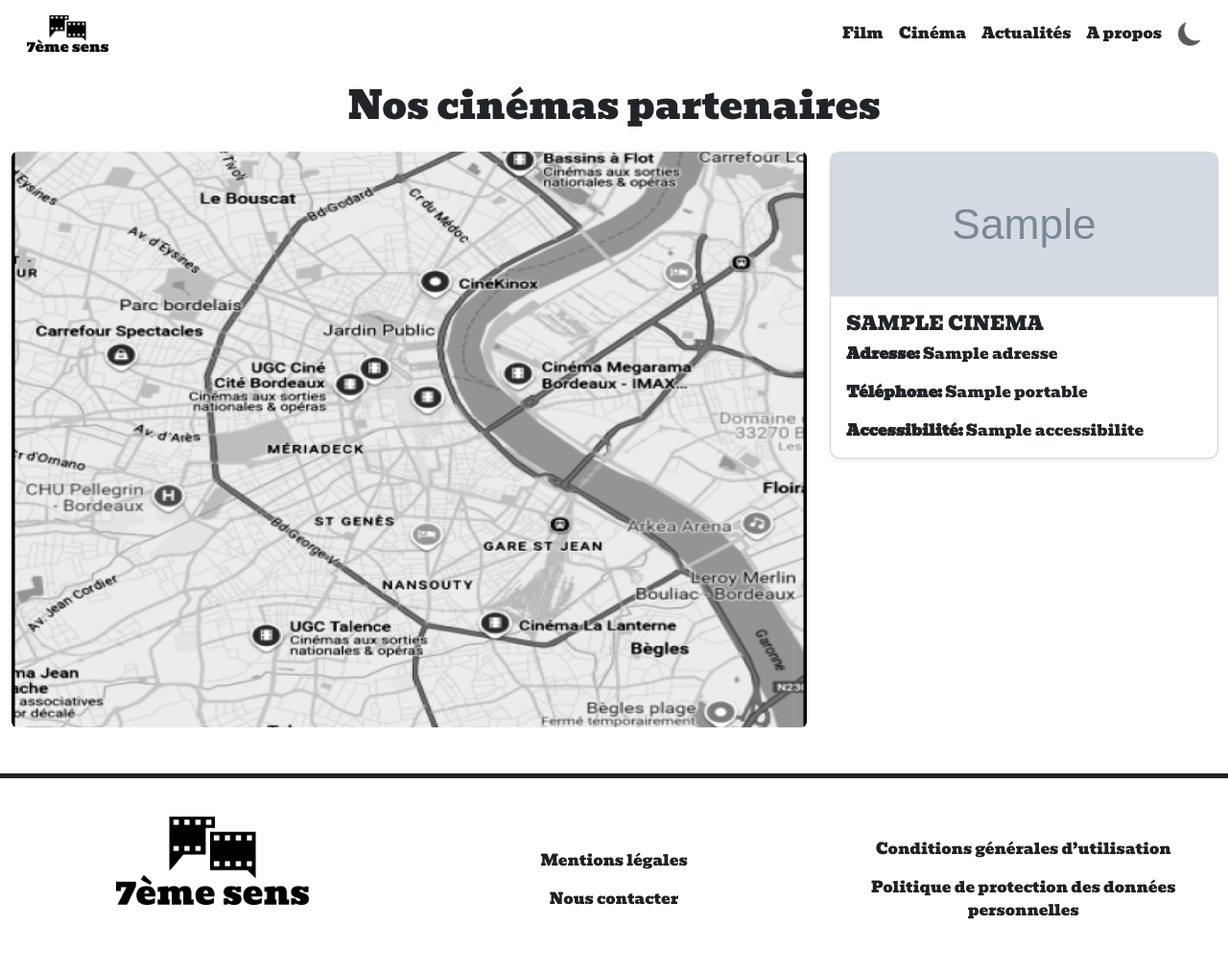
After one commit to Aniss-Aziz/7S, a Symfony app: template templates/cinema_list/index.html.twig in a window 1280 px wide. The commit adds this page. Shown: the whole page at 96% size. Run offline with Twig, Linux system fonts and the light colour scheme; the template is opened without the code that fills it: most values are stand-ins (such as "Sample title", 1, 10 or a date in 2020); grey boxes marked "Sample" are stand-in pictures; some libraries are stand-ins or nearby versions; some web fonts are replaced.

Commit message:
cinéma ok front aussi sauf image petit erreur front actualités pas encore

```diff
--- a/composer.json
+++ b/composer.json
@@ -15,6 +15,7 @@
         "symfony/dotenv": "6.4.*",
         "symfony/flex": "^2",
         "symfony/framework-bundle": "6.4.*",
+        "symfony/mime": "6.4.*",
         "symfony/runtime": "6.4.*",
         "symfony/twig-bundle": "6.4.*",
         "symfony/yaml": "6.4.*"
--- a/public/css/styles.css
+++ b/public/css/styles.css
@@ -82,3 +82,29 @@ footer{
     border-top: 5px solid var(--secondary-color) !important;;
     padding-top: 40px;
 }
+
+
+.cinema-map img {
+    width: 100%;
+    max-height: 600px;
+    object-fit: cover;
+}
+
+.cinema-list {
+    display: flex;
+    flex-direction: column;
+    gap: 1rem;
+}
+
+.cinema-list .card {
+    border-radius: 10px;
+}
+
+.card-img-top {
+    max-height: 150px;
+    object-fit: cover;
+}
+
+.overflow-auto {
+    padding-right: 10px; /* Ajoute un peu d'espace entre le contenu et la barre de défilement */
+}
--- a/templates/base.html.twig
+++ b/templates/base.html.twig
@@ -25,7 +25,7 @@
                 <div class="d-flex malvoyant-font justify-content-center align-items-center">
 
                     <a class="nav-link me-3" href="{{ path('app_film_list') }}">Film</a>
-                    <a class="nav-link me-3" href="#">Cinéma</a>
+                    <a class="nav-link me-3" href="{{ path('app_cinema_list') }}">Cinéma</a>
                     <a class="nav-link me-3" href="{{ path('app_actualite_list') }}">Actualités</a>
                     <a class="nav-link active me-3" aria-current="page" href="{{ path('app_about') }}">A propos</a>
                     <div>
--- /dev/null
+++ b/templates/cinema_list/index.html.twig
@@ -0,0 +1,41 @@
+{% extends 'base.html.twig' %}
+
+{% block title %}Nos cinémas partenaires{% endblock %}
+
+{% block body %}
+    <div class="container-fluid">
+        <div class="row">
+            <h1 class="text-center my-4">Nos cinémas partenaires</h1>
+        </div>
+
+        <div class="row">
+            <!-- Colonne gauche pour la map -->
+            <div class="col-md-8">
+                <div class="cinema-map">
+                    <img src="{{ asset('images/map.png') }}" alt="Map des cinémas partenaires" class="img-fluid rounded">
+                </div>
+            </div>
+
+            <!-- Colonne droite pour la liste des cinémas -->
+            <div class="col-md-4 overflow-auto" style="max-height: 70vh;">
+                <div class="cinema-list">
+                    {% for cinema in cinemas %}
+                        <div class="card mb-4 shadow-sm">
+                            <img src="{{ cinema.image ? asset(cinema.image) : asset('images/default-cinema.jpg') }}" alt="{{ cinema.nom }}" class="card-img-top img-fluid">
+                            <div class="card-body">
+                                <h5 class="card-title text-uppercase">{{ cinema.nom }}</h5>
+                                <p class="card-text"><strong>Adresse:</strong> {{ cinema.adresse }}</p>
+                                <p class="card-text"><strong>Téléphone:</strong> {{ cinema.portable }}</p>
+                                {% if cinema.accessibilite %}
+                                    <p class="card-text"><strong>Accessibilité:</strong> {{ cinema.accessibilite }}</p>
+                                {% else %}
+                                    <p class="card-text"><strong>Accessibilité:</strong> Non spécifié</p>
+                                {% endif %}
+                            </div>
+                        </div>
+                    {% endfor %}
+                </div>
+            </div>
+        </div>
+    </div>
+{% endblock %}
```
Also changed, not shown: migrations/Version20241218100918.php (deleted, +0 -31 lines), migrations/Version20241219061528.php (deleted, +0 -31 lines), migrations/Version20241219065050.php (deleted, +0 -31 lines), migrations/Version20241219071307.php (deleted, +0 -31 lines), migrations/Version20241219125249.php (renamed from migrations/Version20241219062623.php, +7 -4 lines), src/Controller/Admin/ActualiteCrudController.php (+5 -3 lines), src/Controller/Admin/CinemaCrudController.php (+10 -3 lines), src/Controller/CinemaListController.php (added, +22 -0 lines), src/Entity/Cinema.php (+32 -0 lines), templates/actualite_list/index.html.twig (+18 -9 lines), templates/actualite_list/show.html.twig (+6 -5 lines), public/images/default-cinema.jpg (added), public/images/map.png (added), 1 other file.
